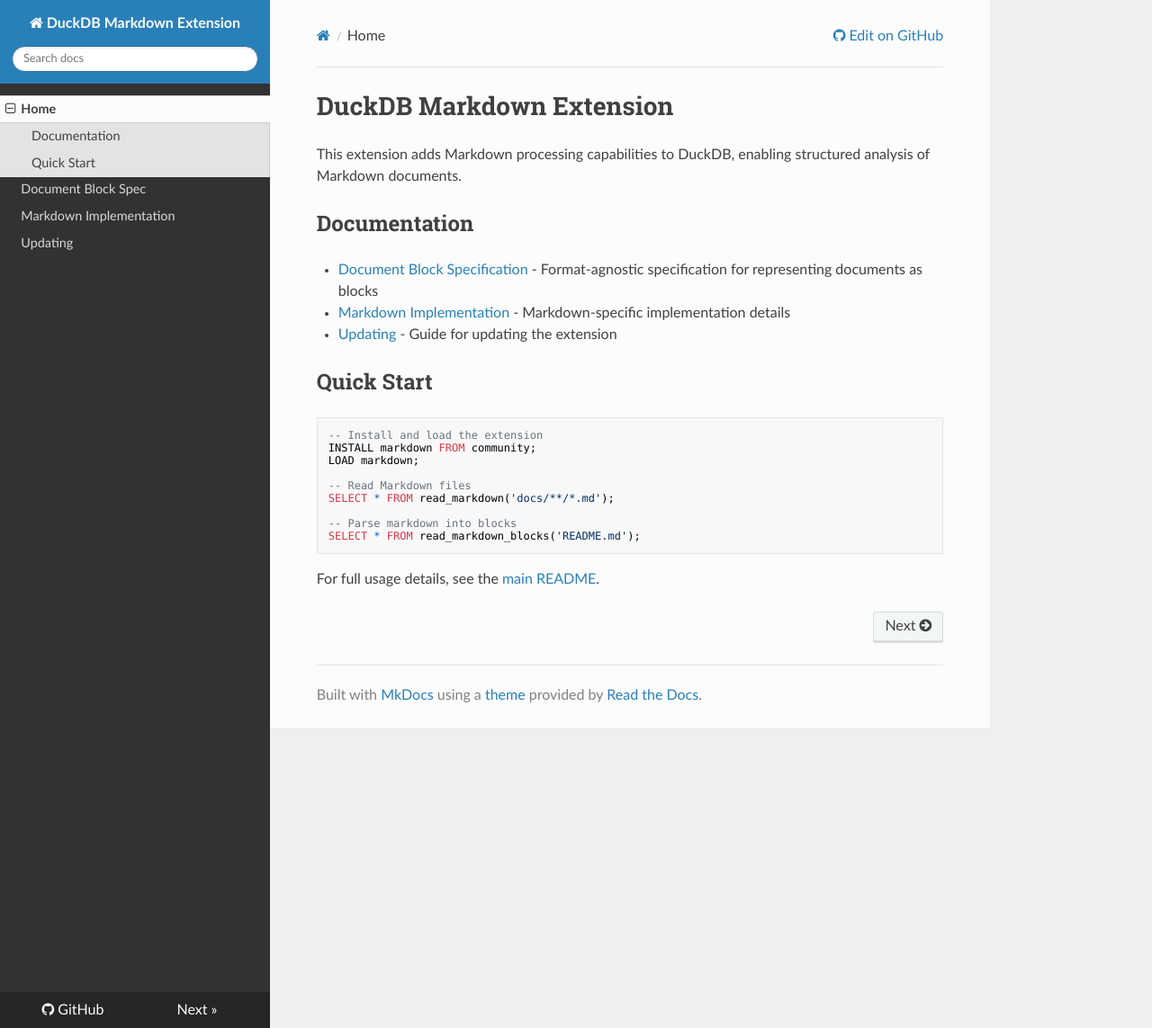
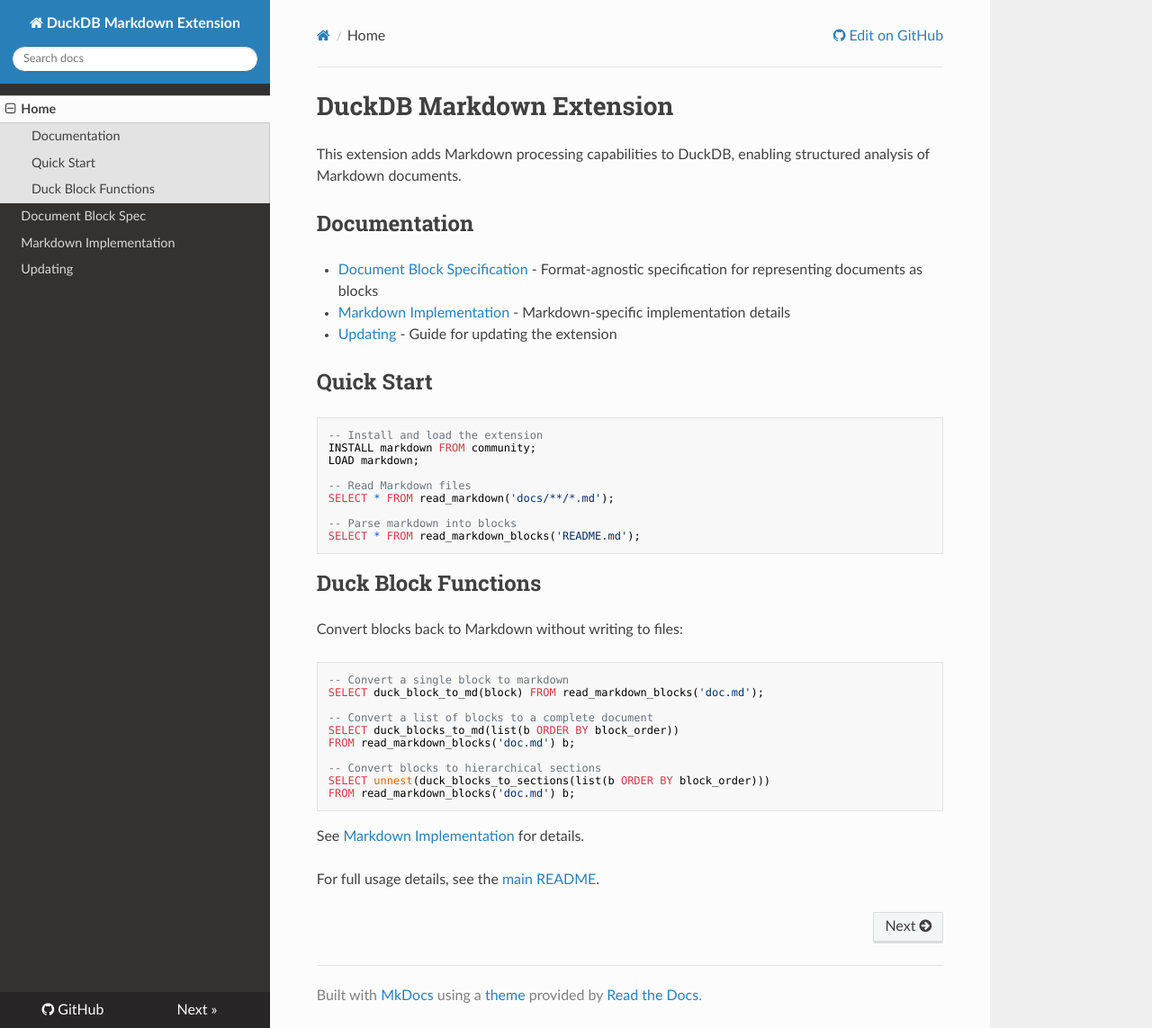
Before and after one commit to teaguesterling/duckdb_markdown, an MkDocs documentation site: the page built from docs/index.md, in a window 1280 px wide and 1143 px high. Shown: the whole window at 90% size. Built offline with MkDocs 1.6.1, drawn with Linux system fonts in a browser that asks for light colours; nearby versions of some CDN libraries.

Commit message:
Add duck_block functions to docs index page
🤖 Generated with [Claude Code](https://claude.com/claude-code)

Co-Authored-By: Claude Opus 4.5 <noreply@anthropic.com>

````diff
--- a/docs/index.md
+++ b/docs/index.md
@@ -22,4 +22,23 @@ SELECT * FROM read_markdown('docs/**/*.md');
 SELECT * FROM read_markdown_blocks('README.md');
 ```
 
+## Duck Block Functions
+
+Convert blocks back to Markdown without writing to files:
+
+```sql
+-- Convert a single block to markdown
+SELECT duck_block_to_md(block) FROM read_markdown_blocks('doc.md');
+
+-- Convert a list of blocks to a complete document
+SELECT duck_blocks_to_md(list(b ORDER BY block_order))
+FROM read_markdown_blocks('doc.md') b;
+
+-- Convert blocks to hierarchical sections
+SELECT unnest(duck_blocks_to_sections(list(b ORDER BY block_order)))
+FROM read_markdown_blocks('doc.md') b;
+```
+
+See [Markdown Implementation](markdown_doc_block.md#duck-block-conversion-functions) for details.
+
 For full usage details, see the [main README](https://github.com/teaguesterling/duckdb_markdown).
````
